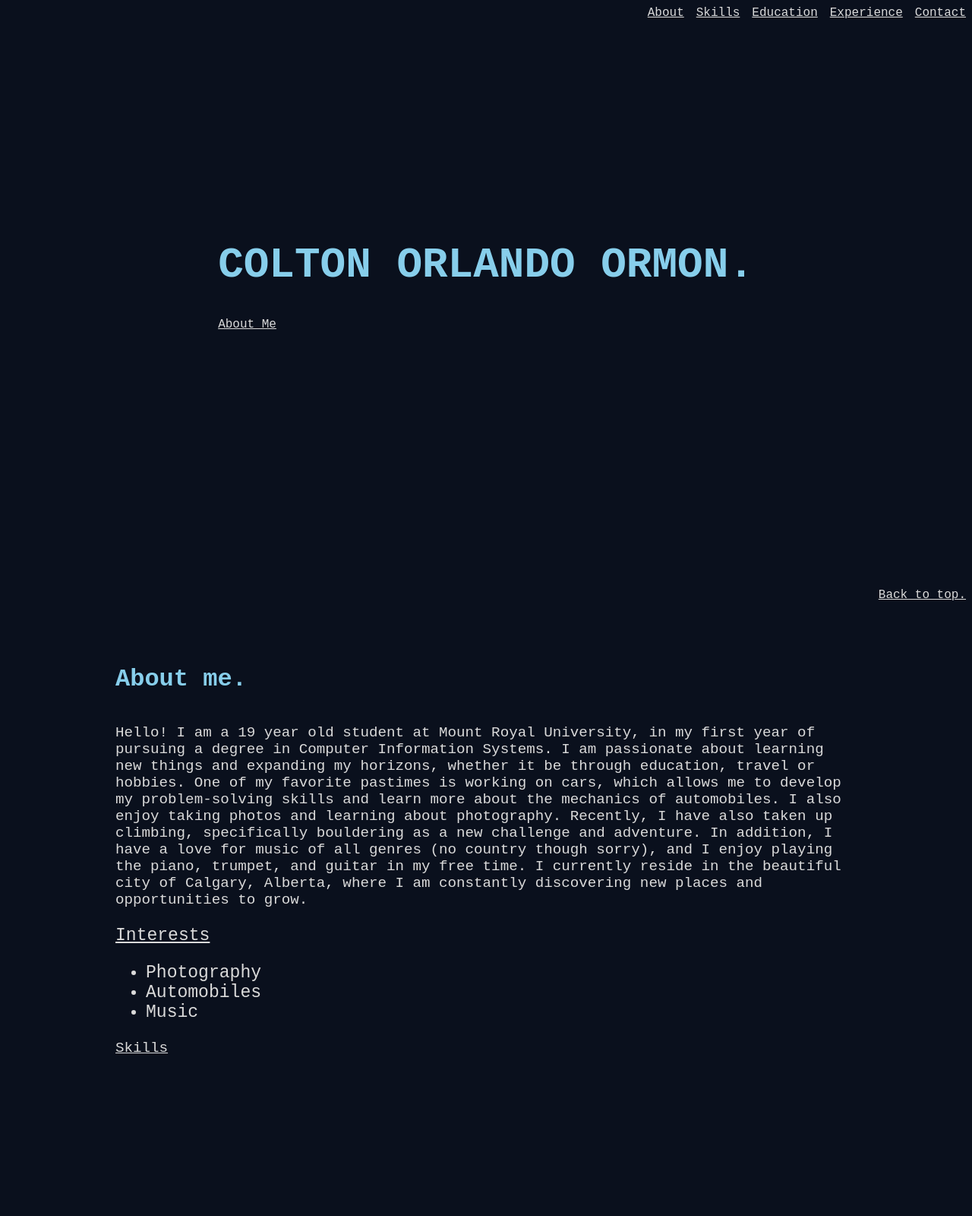
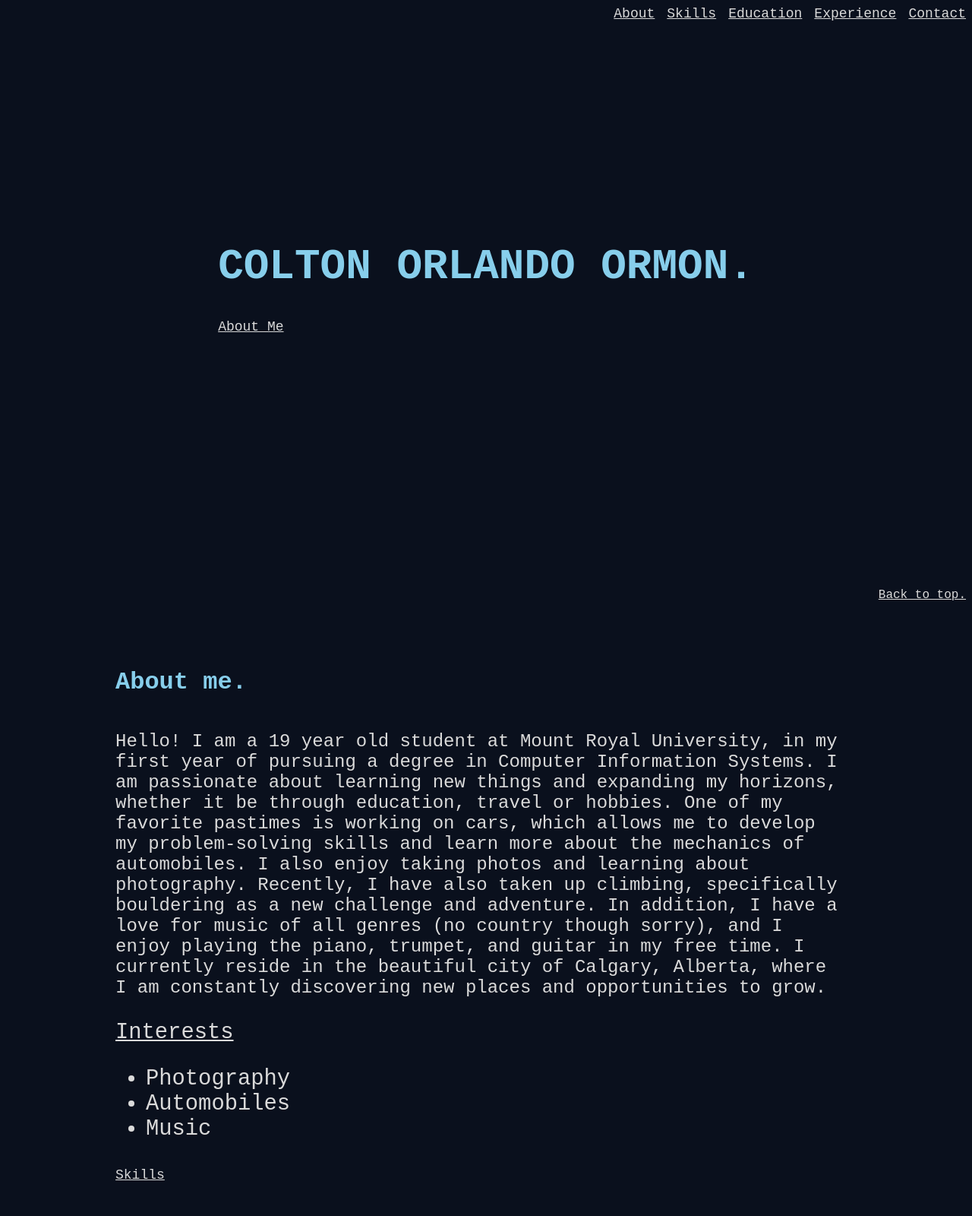
Before and after one commit to coltono/ormon.ca, a plain HTML site: page index.html in a window 1280 px wide. Shown: the top 1600 px of the page at 76% size. Drawn offline with Linux system fonts and the light colour scheme; a web font is replaced by a local one.

Commit message:
styling changes

```diff
--- a/index.html
+++ b/index.html
@@ -92,7 +92,7 @@
           <li>CSS</li>
         </ul>
       </div>
-      <div><a href="#education">Education</a></div>
+      <div><a href="#education" class="navButton">Education</a></div>
     </div>
 
     <div class="fourthPage" id="education">
@@ -117,7 +117,7 @@
           <li>GNED 1202 - Texts & Ideas</li>
         </ul>
       </div>
-      <div><a href="#experience">Experience</a></div>
+      <div><a href="#experience" class="navButton">Experience</a></div>
     </div>
 
     <div class="fifthPage" id="experience">
@@ -180,7 +180,7 @@
           </ul>
         </div>
       </div>
-      <div><a href="#contact">Contact Me</a></div>
+      <div><a href="#contact" class="navButton">Contact Me</a></div>
     </div>
 
     <div class="sixthPage" id="contact">
--- a/styles/style.css
+++ b/styles/style.css
@@ -20,6 +20,7 @@ body {
 
 div {
   font-family: "Roboto Mono", monospace;
+  font-size: 18px;
 }
 
 h1 {
@@ -36,6 +37,14 @@ a {
   color: var(--light-gray);
 }
 
+.secondPage,
+.thirdPage,
+.fourthPage,
+.fifthPage,
+.sixthPage {
+  margin: 30.31vh 0;
+}
+
 /* TOP NAVBAR START */
 .navHeader {
   display: grid;
@@ -44,8 +53,8 @@ a {
 
 .navContainer {
   display: flex;
-  flex-direction: row;
-  align-items: center;
+  flex-direction: column;
+  align-items: end;
   justify-content: center;
 }
 
@@ -239,6 +248,32 @@ footer {
     height: 20vh;
   }
 
+  .navHeader {
+    display: grid;
+    justify-content: right;
+  }
+
+  .navContainer {
+    display: flex;
+    flex-direction: row;
+    align-items: center;
+    justify-content: center;
+  }
+
+  .navItem {
+    margin-left: 16px;
+    text-align: center;
+    font-size: 18px;
+  }
+
+  .navButton {
+    font-size: 18px;
+  }
+
+  div {
+    font-size: 20px;
+  }
+
   .secondPage,
   .thirdPage,
   .fourthPage,
```
